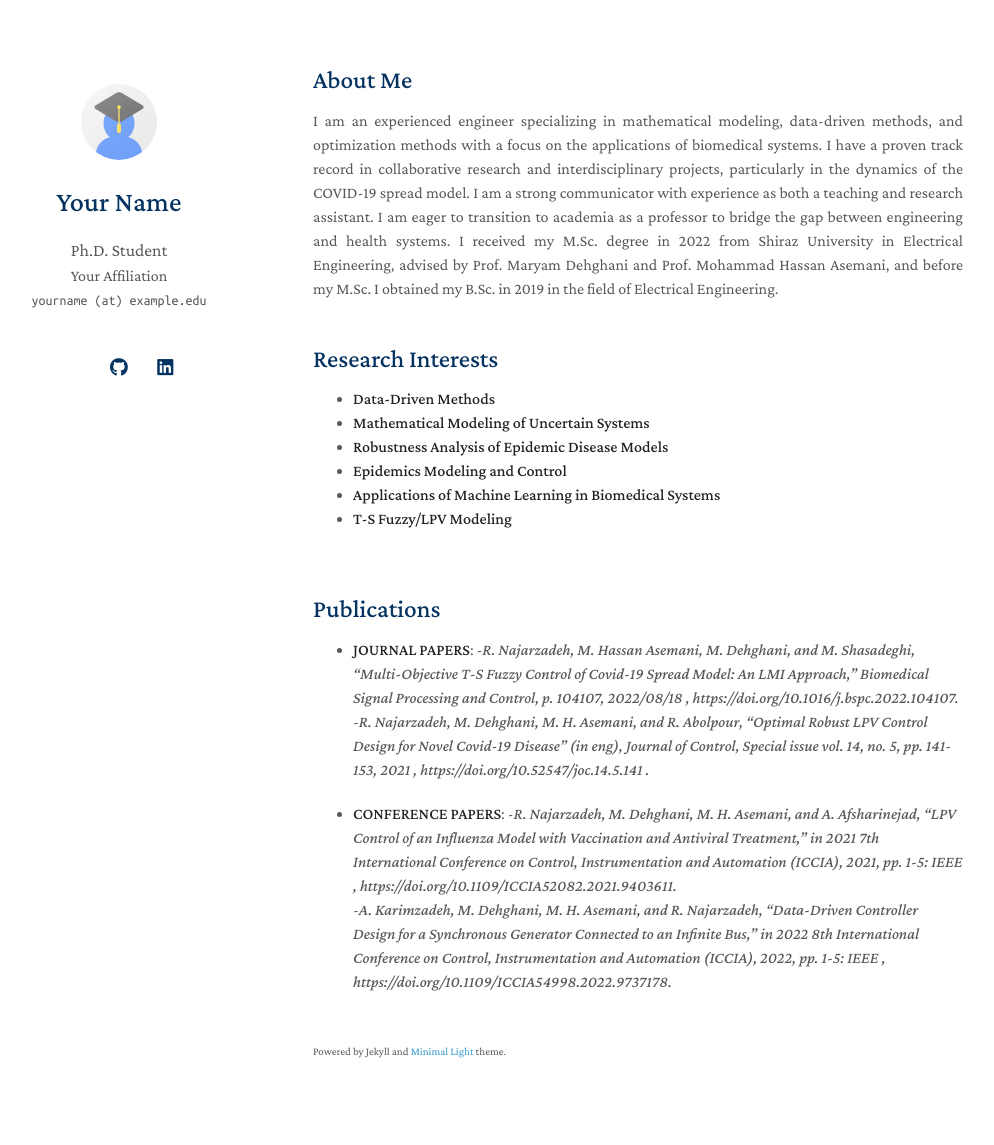
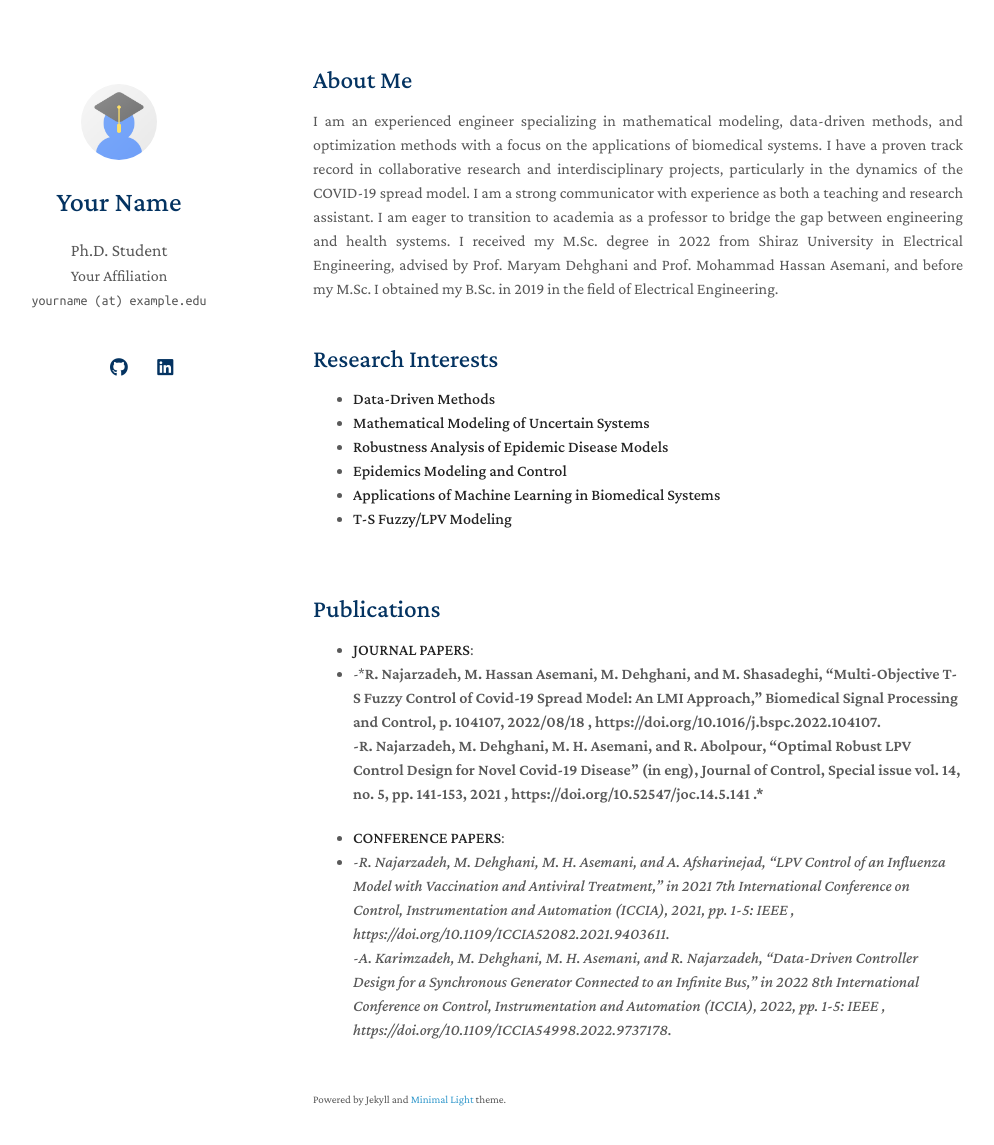
Before and after one commit to rezanajar/rezanajar.github.io, a Jekyll site: the page built from index.md, in a window 1280 px wide and 1180 px high. Shown: the top 1145 px of the window, without its empty margins (157-1151 px from the left). Built offline with Jekyll 4.4.1, drawn with Linux system fonts in a browser that asks for light colours; a style sheet for code colours, icons or effects is not loaded; our own code applies the rules of GitHub Pages for plain Markdown files.

```diff
--- a/index.md
+++ b/index.md
@@ -22,9 +22,11 @@ I am an experienced engineer specializing in mathematical modeling, data-driven
 ## Publications
 
 * **JOURNAL PAPERS**:
--*R. Najarzadeh, M. Hassan Asemani, M. Dehghani, and M. Shasadeghi, "Multi-Objective T-S Fuzzy Control of Covid-19 Spread Model: An LMI Approach," Biomedical Signal Processing and Control, p. 104107, 2022/08/18 , https://doi.org/10.1016/j.bspc.2022.104107.*<br>
+*
+-*<b>R. Najarzadeh<b>, M. Hassan Asemani, M. Dehghani, and M. Shasadeghi, "Multi-Objective T-S Fuzzy Control of Covid-19 Spread Model: An LMI Approach," Biomedical Signal Processing and Control, p. 104107, 2022/08/18 , https://doi.org/10.1016/j.bspc.2022.104107.*<br>
 -*R. Najarzadeh, M. Dehghani, M. H. Asemani, and R. Abolpour, "Optimal Robust LPV Control Design for Novel Covid-19 Disease" (in eng), Journal of Control, Special issue vol. 14, no. 5, pp. 141-153, 2021 , https://doi.org/10.52547/joc.14.5.141 .*<br>
 
 * **CONFERENCE PAPERS**:
+*
 -*R. Najarzadeh, M. Dehghani, M. H. Asemani, and A. Afsharinejad, "LPV Control of an Influenza Model with Vaccination and Antiviral Treatment," in 2021 7th International Conference on Control, Instrumentation and Automation (ICCIA), 2021, pp. 1-5: IEEE , https://doi.org/10.1109/ICCIA52082.2021.9403611.*<br>
 -*A. Karimzadeh, M. Dehghani, M. H. Asemani, and R. Najarzadeh, "Data-Driven Controller Design for a Synchronous Generator Connected to an Infinite Bus," in 2022 8th International Conference on Control, Instrumentation and Automation (ICCIA), 2022, pp. 1-5: IEEE , https://doi.org/10.1109/ICCIA54998.2022.9737178.*<br>
```
